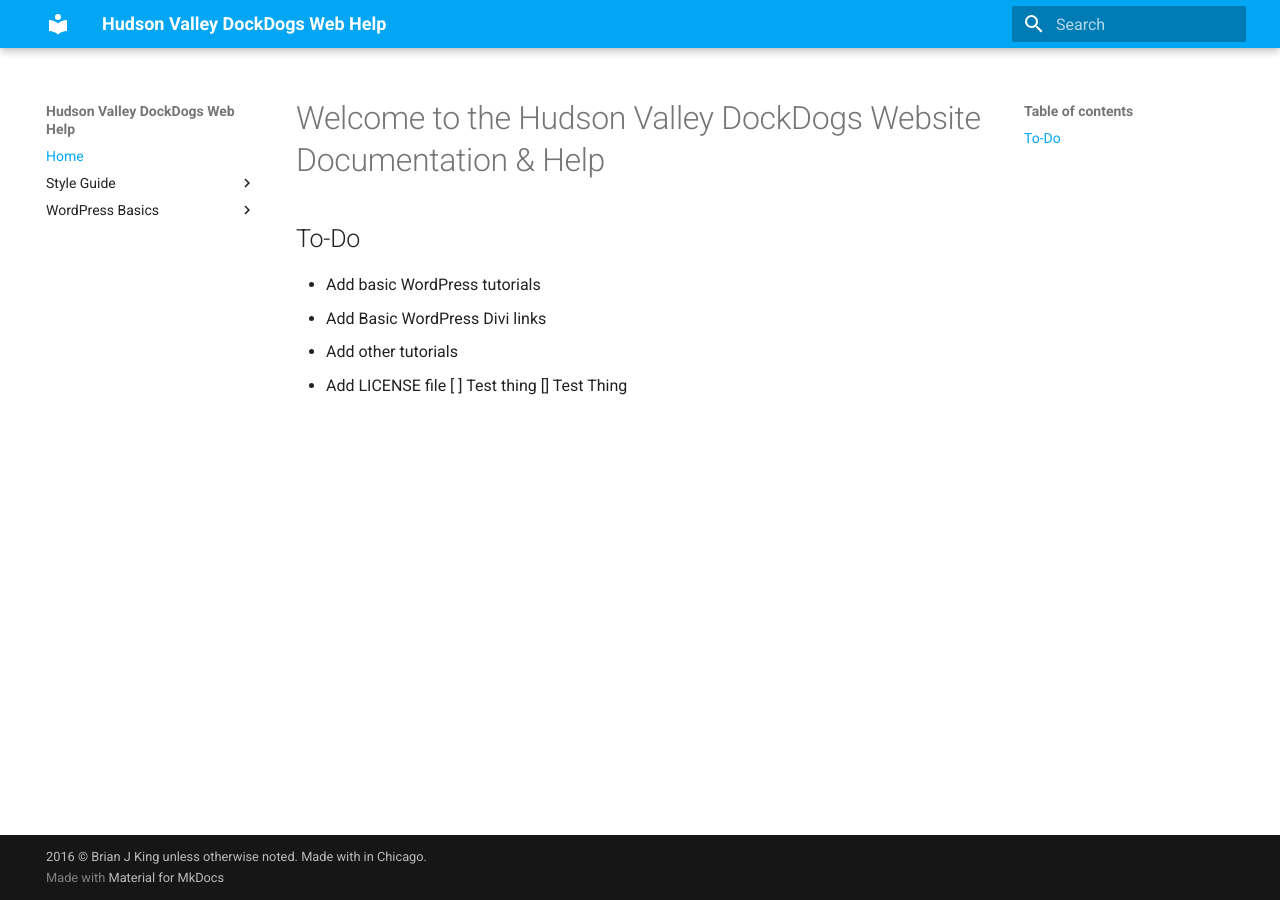
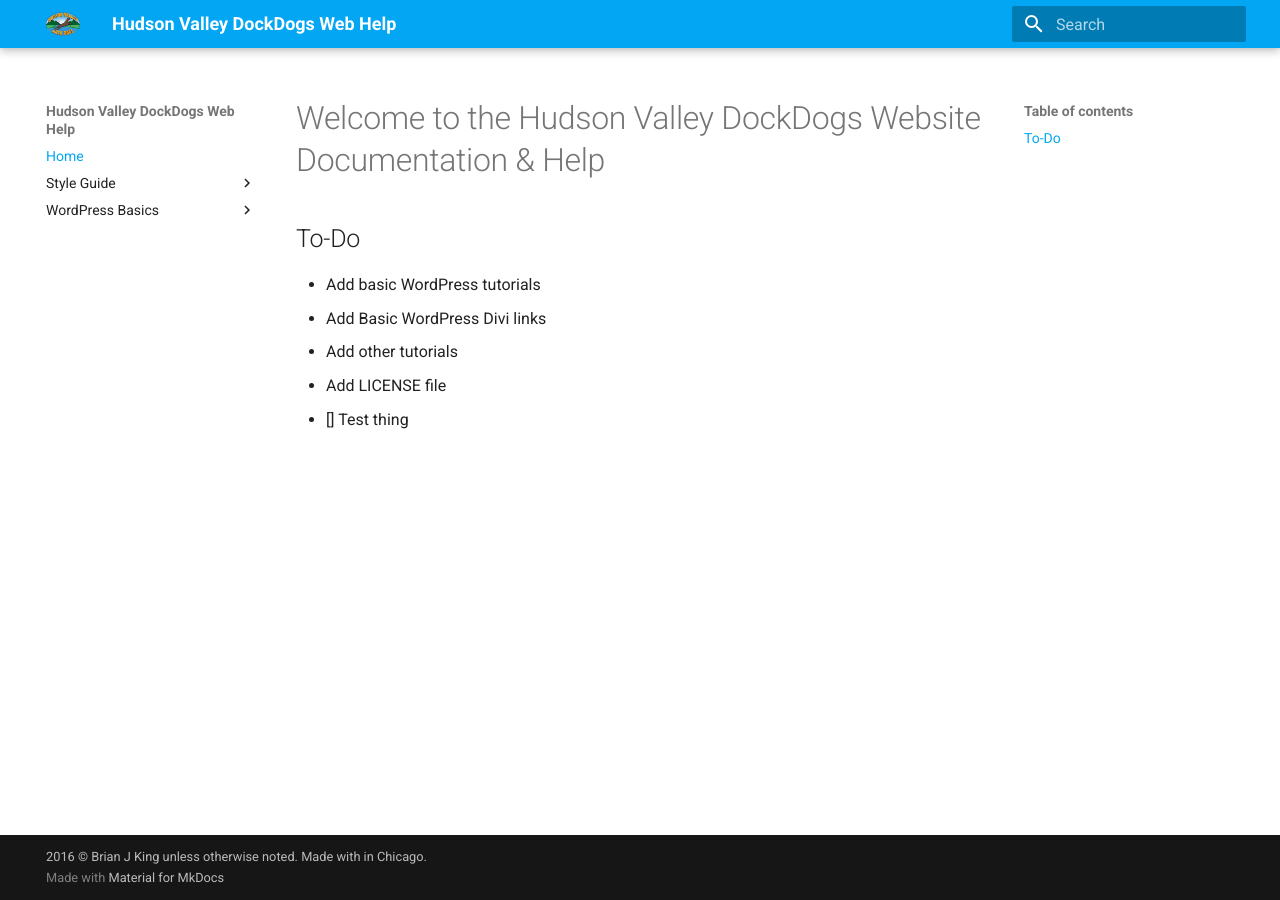
Before and after one commit to brianjking/hudsonvalleyhelp, an MkDocs documentation site: the page built from docs/index.md, in a window 1280 px wide. Built offline with MkDocs 1.6.1 and Material for MkDocs 9.7.7, drawn with Linux system fonts in a browser that asks for light colours; old or Windows-style settings are respelled for this version of MkDocs.

Commit message:
adding logo, updating mkdocs.yml subsequently

```diff
--- a/docs/index.md
+++ b/docs/index.md
@@ -8,5 +8,4 @@
 * Add Basic WordPress Divi links
 * Add other tutorials
 * Add LICENSE file
-[ ] Test thing
-[] Test Thing
+- [] Test thing
--- a/mkdocs.yml
+++ b/mkdocs.yml
@@ -22,7 +22,7 @@
 # Options
 extra:
   #version: '0.1.0'
-  #logo: 'images/logo.png'
+  logo: 'img/logo.png'
   palette:
     primary: 'light blue'
     accent: 'pink'
```
Also changed, not shown: docs/img/logo.png (added).
